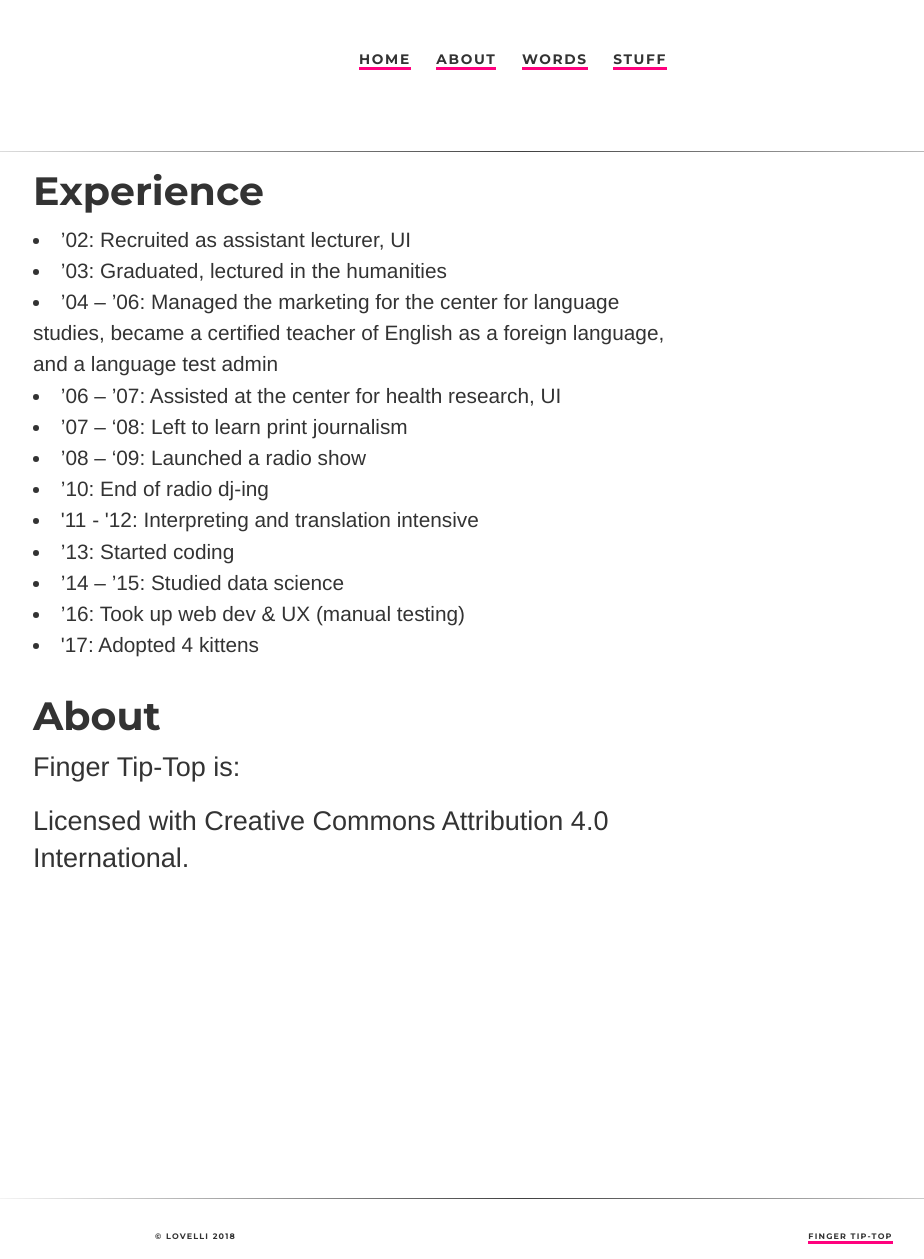
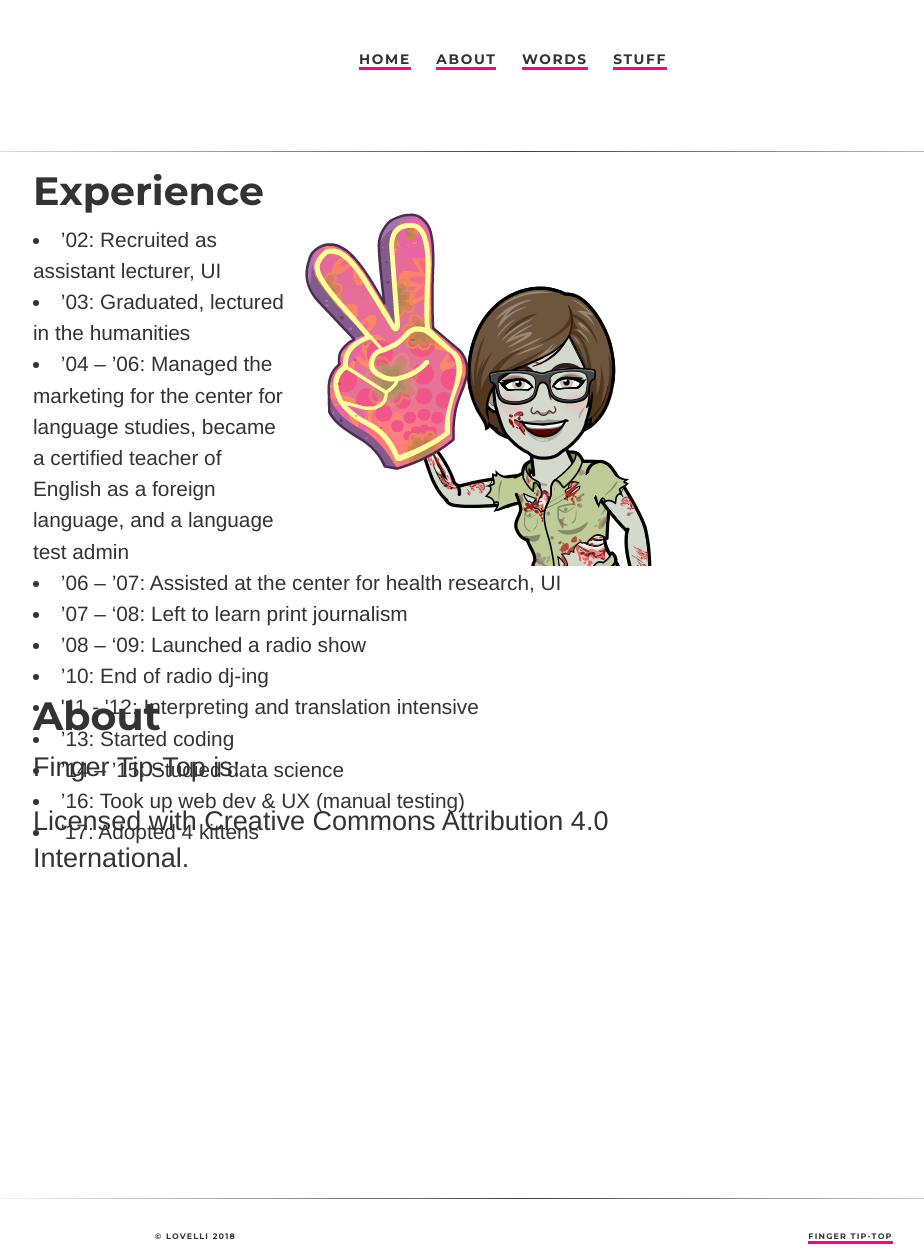
Before and after one commit to ariesti/ariesti.github.io, a Jekyll site: the page built from about/index.html, in a window 1280 px wide. Shown: the whole page, without its empty margins (117-1041 px from the left). Built offline with Jekyll 4.4.1, drawn with Linux system fonts in a browser that asks for light colours.

Commit message:
Update index.html

```diff
--- a/about/index.html
+++ b/about/index.html
@@ -8,6 +8,7 @@
 <div class="page">
 
 <div class="content">
+<img src="/assets/1-ftt.png" alt="Flowers in Chania" style="float:right" />
 <h3>Experience</h3>
 <li>’02: Recruited as assistant lecturer, UI</li>
 <li>’03: Graduated, lectured in the humanities</li>
```
